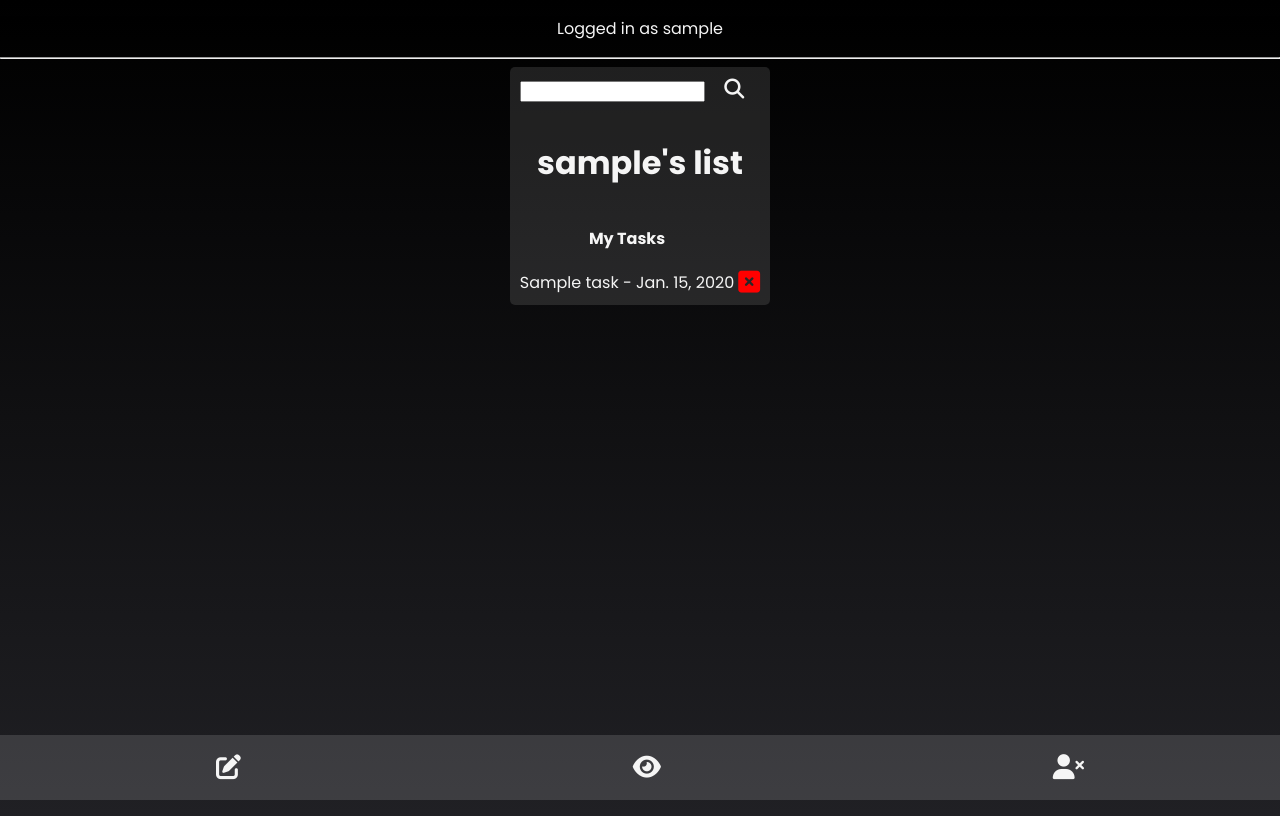
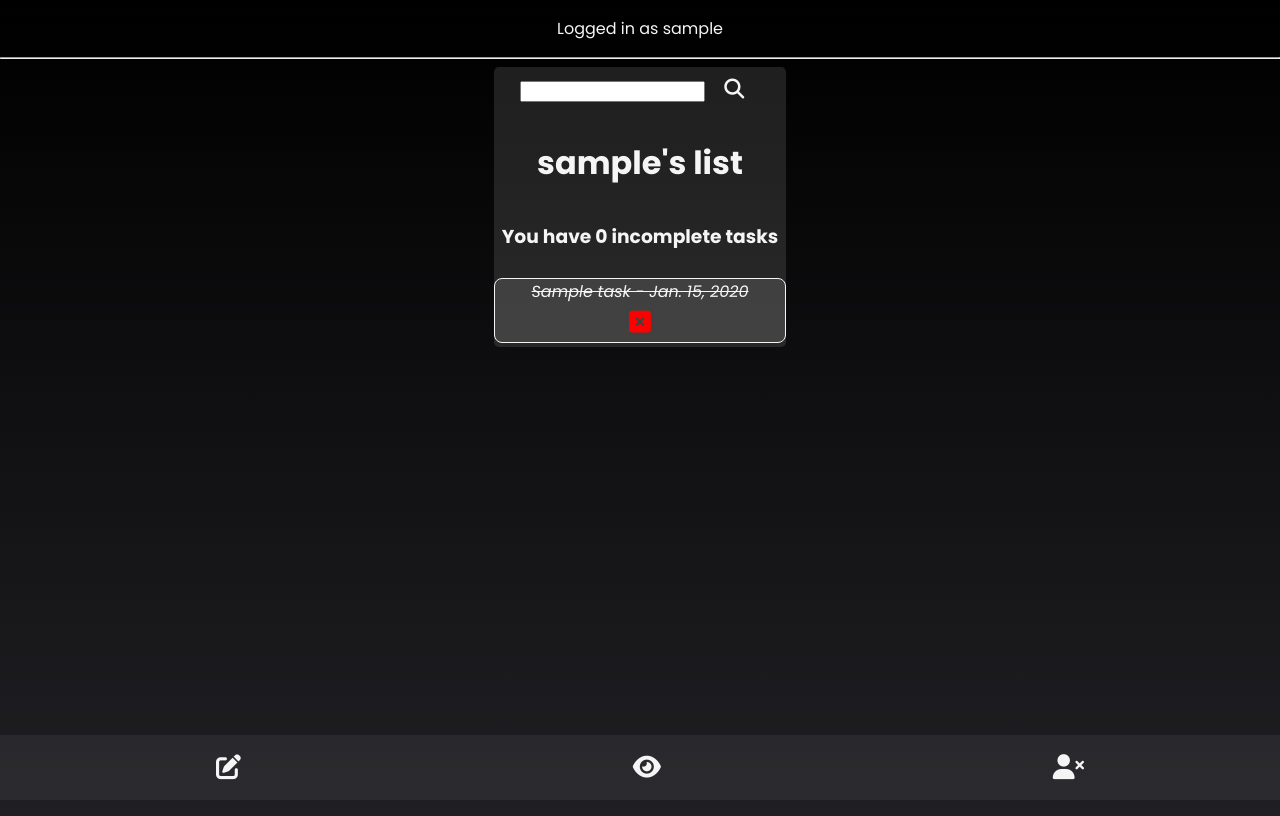
Before and after one commit to jonesdy99/remind-me-main, a Django app: page / in a window 1280 px wide. Run offline with Django 4.2, Linux system fonts and the light colour scheme; a user stored in the database is signed in; tables that the repository leaves empty hold one stand-in row (values such as "Sample post"); some libraries are stand-ins or nearby versions.

Commit message:
implement base html for nav bar and user login

```diff
--- a/main_app/static/css/base.css
+++ b/main_app/static/css/base.css
@@ -10,7 +10,7 @@ html, body {
 }
 
 .nav-bar{
-  background-color: rgba(245, 245, 245, 0.143);
+  background-color: rgba(245, 245, 245, 0.053);
   overflow: hidden;
   position: fixed;
   bottom: 0;
@@ -62,6 +62,10 @@ html, body {
   padding: 10px;
 }
 
+.incomplete-header{
+  padding: 8px;
+}
+
 
 .add-task{
   text-decoration: none;
@@ -109,3 +113,10 @@ html, body {
 .user-list-header{
   padding: 5px;
 }
+
+.task-div{
+  background-color: rgba(255, 255, 255, 0.119);
+  border: 1px solid;
+  border-radius: 8px;
+  margin-bottom: 4px;
+}
--- a/main_app/templates/main_app/task_form.html
+++ b/main_app/templates/main_app/task_form.html
@@ -1,3 +1,4 @@
+{% extends 'main_app/base.html' %}
 {% load static %}
 
 <!DOCTYPE html>
@@ -10,6 +11,7 @@
   <title>Task Form</title>
 </head>
 <body>
+  {% block content %}
   <h3>Task Form</h3>
   <a href="{% url 'tasks' %}">Go Back</a>
   <form method="POST" action="">
@@ -18,4 +20,5 @@
     <input type="submit" value="Submit">
   </form>
 </body>
+{% endblock %}
 </html>
--- a/main_app/templates/main_app/task_list.html
+++ b/main_app/templates/main_app/task_list.html
@@ -9,14 +9,13 @@
   <link rel="stylesheet" type="text/css" href="{% static 'css/base.css' %}">
   <link href="https://fonts.googleapis.com/css2?family=Poppins:ital,wght@0,100;0,200;0,300;0,400;0,500;0,600;0,700;0,800;0,900;1,100;1,200;1,300;1,400;1,500;1,600;1,700;1,800;1,900&display=swap" rel="stylesheet">
   <script src="https://kit.fontawesome.com/0d7d018ff8.js" crossorigin="anonymous"></script>
-  {% block head%}
+  <title>RemindMe</title>
+  {% block head %}
   {% endblock %}
-  <title>RemindMe</title>
 </head>
 <body>
   {% if request.user.is_authenticated %}
   <p class='user'>Logged in as {{request.user}}</p>
-  {% comment %} <a href="{% url 'logout' %}" class='logout-link'>Logout</a> {% endcomment %}
   {% else %}
   <a href="{% url 'login' %}" class='login-link'>Login</a>
   {% endif %}
@@ -27,15 +26,21 @@
         <button type="submit" class='search'><i class="fa-solid fa-magnifying-glass"></i></button>
       </form>
       <h1 class='user-list-header'>{{request.user}}'s list</h1>
+      <h3 class='incomplete-header'>You have {{count}} incomplete tasks</h3>
       <table class='list-components'>
-        <div>
-          <th class='list-header'>My Tasks</th>
+        {% for task in tasks %}
+        <div class='task-div'>
+          {% if task.complete %}
+          <div>
+            <i><s><a href="{% url 'task-update' task.id %}" class='edit-btn'>{{task}} - {{task.created}}</a></s></i>
+          </div>
+          {% else %}
+          <div>
+            <a href="{% url 'task-update' task.id %}" class='edit-btn'>{{task}} - {{task.created}}</a>
+          </div>
+          {% endif %}
+          <a href="{% url 'task-delete' task.id %}" class='delete-btn'><i class="fa-solid fa-square-xmark"></i></a>
         </div>
-        {% for task in tasks %}
-        <tr>
-            <td class='task'><a href="{% url 'task-update' task.id %}" class='edit-btn'>{{task.title}} - {{task.created}}</a></td>
-            <td><a href="{% url 'task-delete' task.id %}" class='delete-btn'><i class="fa-solid fa-square-xmark"></i></a></td>
-        </tr>
         {% empty %}
           <h3>No items in list</h3>
         {% endfor %}
@@ -49,4 +54,6 @@
     <a href="{% url 'logout' %}"><i class="fa-solid fa-user-xmark"></i></a>
   {% endif %}
 </div>
+  {% block content %}
+  {% endblock %}
 </html>
```
Also changed, not shown: main_app/templates/main_app/base.html (added, +33 -0 lines).
